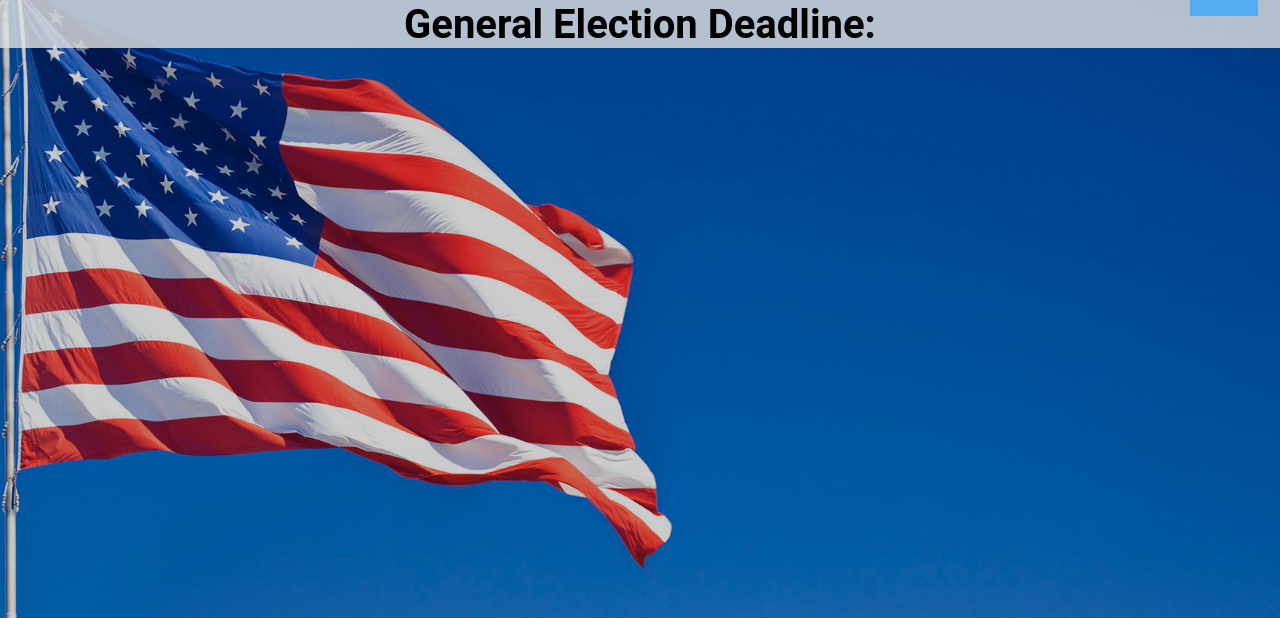
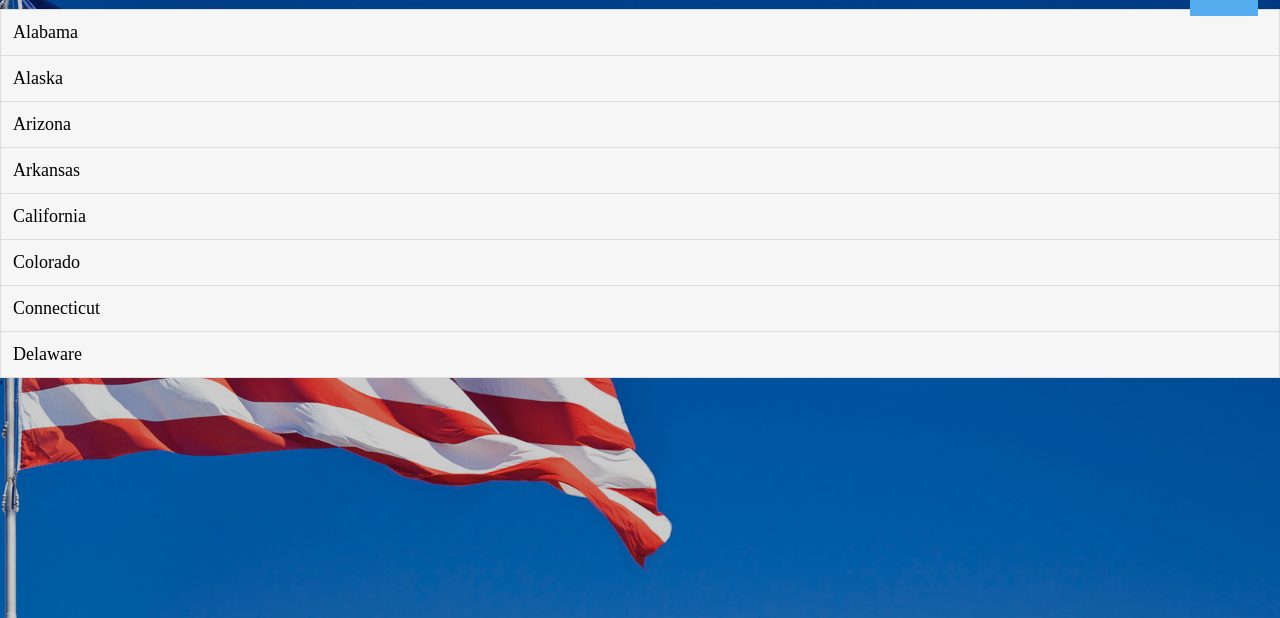
Before and after one commit to anaashrafi/election-essentials, a PHP site: page /voting_info.php?username=1 in a window 1280 px wide. Shown: the part 119-737 px from the top of the page. Run offline with PHP 8.4, Linux system fonts and the light colour scheme; data that the repository does not hold is empty; a stand-in replaces the project's code that opens the database connection; some libraries are stand-ins or nearby versions.

Commit message:
Updating write to database script, voter info page WIP

```diff
--- a/proposal/voting_info_style.css
+++ b/proposal/voting_info_style.css
@@ -64,3 +64,40 @@ body
   font-family: "Roboto", sans-serif;
   background: rgba(225, 225, 225, .8);
 }
+
+#myInput {
+  display: block;
+  background-image: url('/css/searchicon.png'); /* Add a search icon to input */
+  background-position: 10px 12px; /* Position the search icon */
+  background-repeat: no-repeat; /* Do not repeat the icon image */
+  width: 80%; /* Full-width */
+  font-size: 16px; /* Increase font-size */
+  padding: 12px 20px 12px 40px; /* Add some padding */
+  border: 1px solid #ddd; /* Add a grey border */
+  margin-left: auto;
+  margin-right: auto;
+  margin-top: 30px;
+  margin-bottom: 12px; /* Add some space below the input */
+}
+
+#myUL {
+  /* Remove default list styling */
+  list-style-type: none;
+  padding: 0;
+  margin: 0;
+}
+
+#myUL li a {
+  border: 1px solid #ddd; /* Add a border to all links */
+  margin-top: -1px; /* Prevent double borders */
+  background-color: #f6f6f6; /* Grey background color */
+  padding: 12px; /* Add some padding */
+  text-decoration: none; /* Remove default text underline */
+  font-size: 18px; /* Increase the font-size */
+  color: black; /* Add a black text color */
+  display: block; /* Make it into a block element to fill the whole list */
+}
+
+#myUL li a:hover:not(.header) {
+  background-color: #eee; /* Add a hover effect to all links, except for headers */
+}
--- a/voting_info.php
+++ b/voting_info.php
@@ -16,7 +16,7 @@
 
 
 
-echo '
+?>
 <!DOCTYPE html>
 
 <html lang="en" xmlns="http://www.w3.org/1999/xhtml">
@@ -38,17 +38,24 @@ echo '
 			</ul>
 		</div>
 </header>
-';?>
           <?php include 'login.php';?>
-          <?php echo'
-<div id="registration">
-  <p>
-    Primary Election Deadline: '.$primary.'
-    <br>
-    General Election Deadline: ' .$general. '
-  </p>
 
-</div>
+<input type="text" id="myInput" onkeyup="myFunction()" placeholder="Search for state info...">
+
+<ul id="myUL">
+  <li><a href="#">Alabama</a></li>
+  <li><a href="#">Alaska</a></li>
+  <li><a href="#">Arizona</a></li>
+  <li><a href="#">Arkansas</a></li>
+
+  <li><a href="#">California</a></li>
+  <li><a href="#">Colorado</a></li>
+  <li><a href="#">Connecticut</a></li>
+
+  <li><a href="#">Delaware</a></li>
+</ul>
+
+
 
 </body>
 
@@ -56,4 +63,24 @@ echo '
 </html>
 '
 
-?>
+<script>
+function myFunction() {
+  // Declare variables
+  var input, filter, ul, li, a, i, txtValue;
+  input = document.getElementById('myInput');
+  filter = input.value.toUpperCase();
+  ul = document.getElementById("myUL");
+  li = ul.getElementsByTagName('li');
+
+  // Loop through all list items, and hide those who don't match the search query
+  for (i = 0; i < li.length; i++) {
+    a = li[i].getElementsByTagName("a")[0];
+    txtValue = a.textContent || a.innerText;
+    if (txtValue.toUpperCase().indexOf(filter) > -1) {
+      li[i].style.display = "";
+    } else {
+      li[i].style.display = "none";
+    }
+  }
+}
+</script>
```
Also changed, not shown: proposal/searchicon.png (added), 1 other file.
